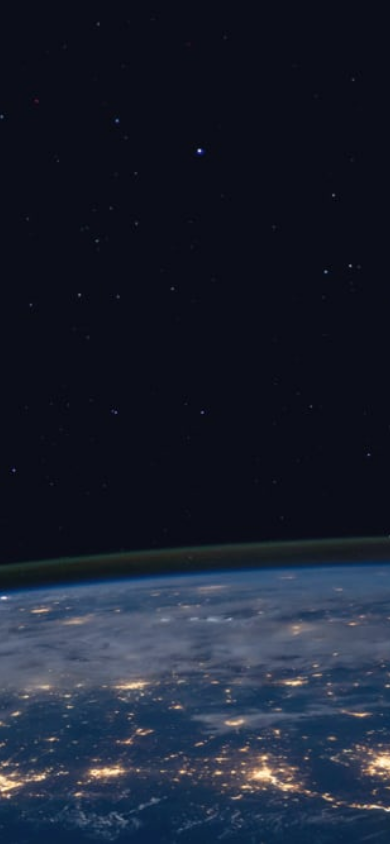
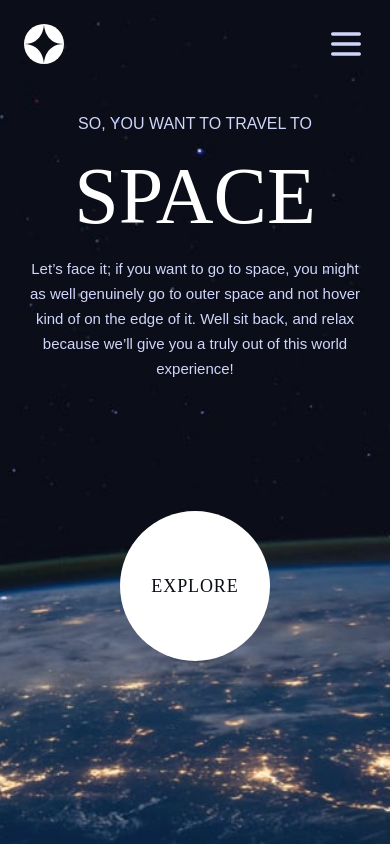
Before and after one commit to Izarothy/space-tourism, a Next.js app: page / in a window 390 px wide. Built offline with nearby package versions, Linux system fonts and the light colour scheme.

Commit message:
Mobile main page done

```diff
--- /dev/null
+++ b/components/HeroButton.jsx
@@ -0,0 +1,22 @@
+import React, { useState } from 'react';
+
+const HeroButton = () => {
+  const [hovered, setHovered] = useState(false);
+  return (
+    <div
+      className={`${
+        hovered ? `md:bg-white/10` : `bg-transparent`
+      } mx-auto mt-[80px] grid rounded-full w-[250px] h-[250px] `}
+    >
+      <button
+        onMouseEnter={() => setHovered(true)}
+        onMouseLeave={() => setHovered(false)}
+        className="m-auto focus:none outline-none bg-white h-[150px] w-[150px] rounded-full uppercase font-bellefair text-main tracking-wider text-lg"
+      >
+        Explore
+      </button>
+    </div>
+  );
+};
+
+export default HeroButton;
--- /dev/null
+++ b/components/NavBar.jsx
@@ -0,0 +1,57 @@
+import React from 'react';
+
+const NavBar = () => {
+  return (
+    <nav className="flex justify-between">
+      <div className="grid bg-white h-10 w-10 rounded-full items-center">
+        <svg
+          width="1"
+          height="1"
+          className="w-10 h-10"
+          viewBox="0 0 48 48"
+          fill="none"
+          xmlns="http://www.w3.org/2000/svg"
+        >
+          <path
+            fillRule="evenodd"
+            clipRule="evenodd"
+            d="M24 0C24 0 24 24 0 24C23.5776 24.1714 24 48 24 48C24 48 24 24 48 24C24 24 24 0 24 0Z"
+            fill="#0B0D17"
+          />
+        </svg>
+      </div>
+      <ul className="hidden md:flex gap-4 uppercase font-barlowCondensed">
+        <li>
+          <span className="font-bold">00</span> home
+        </li>
+        <li>
+          <span className="font-bold">01</span> destination
+        </li>
+        <li>
+          <span className="font-bold">02</span> crew
+        </li>
+        <li>
+          <span className="font-bold">03</span> technology
+        </li>
+      </ul>
+      <button>
+        <svg
+          xmlns="http://www.w3.org/2000/svg"
+          className="md:hidden h-10 w-10 text-secondary"
+          fill="none"
+          viewBox="0 0 24 24"
+          stroke="currentColor"
+        >
+          <path
+            strokeLinecap="round"
+            strokeLinejoin="round"
+            strokeWidth={2}
+            d="M4 6h16M4 12h16M4 18h16"
+          />
+        </svg>
+      </button>
+    </nav>
+  );
+};
+
+export default NavBar;
--- a/pages/index.jsx
+++ b/pages/index.jsx
@@ -1,15 +1,30 @@
+// todo: menu
 import Head from 'next/head';
+import NavBar from '../components/NavBar';
+import HeroButton from '../components/HeroButton';
 export default function Home() {
   return (
     <div>
       <Head>
         <title>Space Tourism</title>
         <meta charSet="utf-8" />
+        <style></style>
       </Head>
-      <div className="bg-home-mobile md:bg-home-tablet lg:bg-home-desktop h-screen bg-cover bg-norepeat bg-center">
-        <nav>
-          <div className="bg-white h-12 w-12"></div>
-        </nav>
+      <div className="bg-home-mobile md:bg-home-tablet lg:bg-home-desktop h-screen bg-cover bg-norepeat bg-center text-white p-6">
+        <NavBar />
+        <main className="flex flex-col grid-4 justify-center text-center font-barlowCondensed mt-12">
+          <span className="text-secondary uppercase ">
+            So, you want to travel to
+          </span>
+          <h1 className="uppercase font-bellefair text-[80px] ">Space</h1>
+          <p className="text-secondary leading-[25px] text-[15px]">
+            Let’s face it; if you want to go to space, you might as well
+            genuinely go to outer space and not hover kind of on the edge of it.
+            Well sit back, and relax because we’ll give you a truly out of this
+            world experience!
+          </p>
+        </main>
+        <HeroButton />
       </div>
     </div>
   );
--- a/tailwind.config.js
+++ b/tailwind.config.js
@@ -14,10 +14,10 @@ module.exports = {
         'home-tablet': "url('/assets/home/background-home-tablet.jpg')",
         'home-mobile': "url('/assets/home/background-home-mobile.jpg')",
       },
-    },
-    colors: {
-      main: '#0B0D17',
-      secondary: '#D0D6F9',
+      colors: {
+        main: '#0B0D17',
+        secondary: '#D0D6F9',
+      },
     },
   },
   plugins: [],
```
